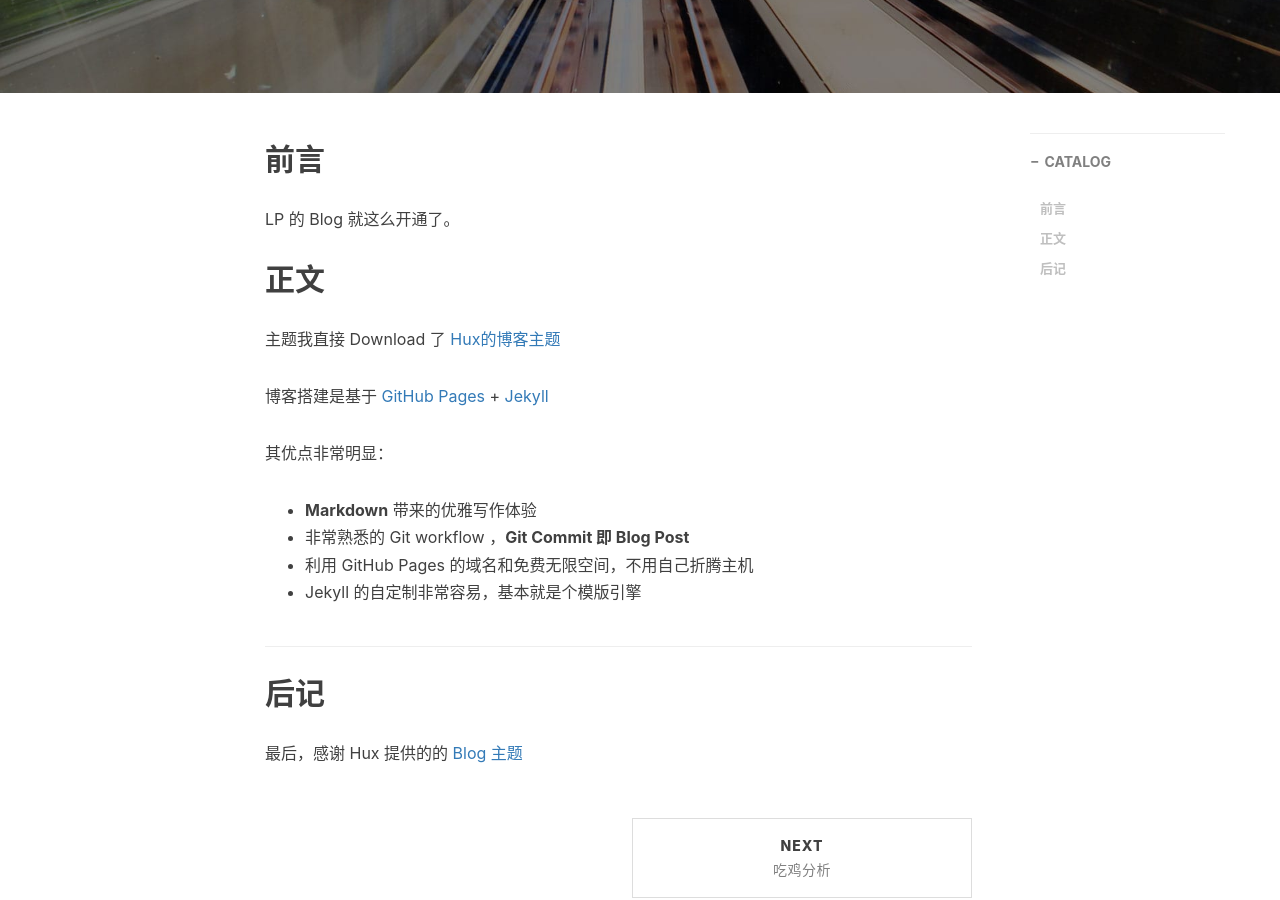
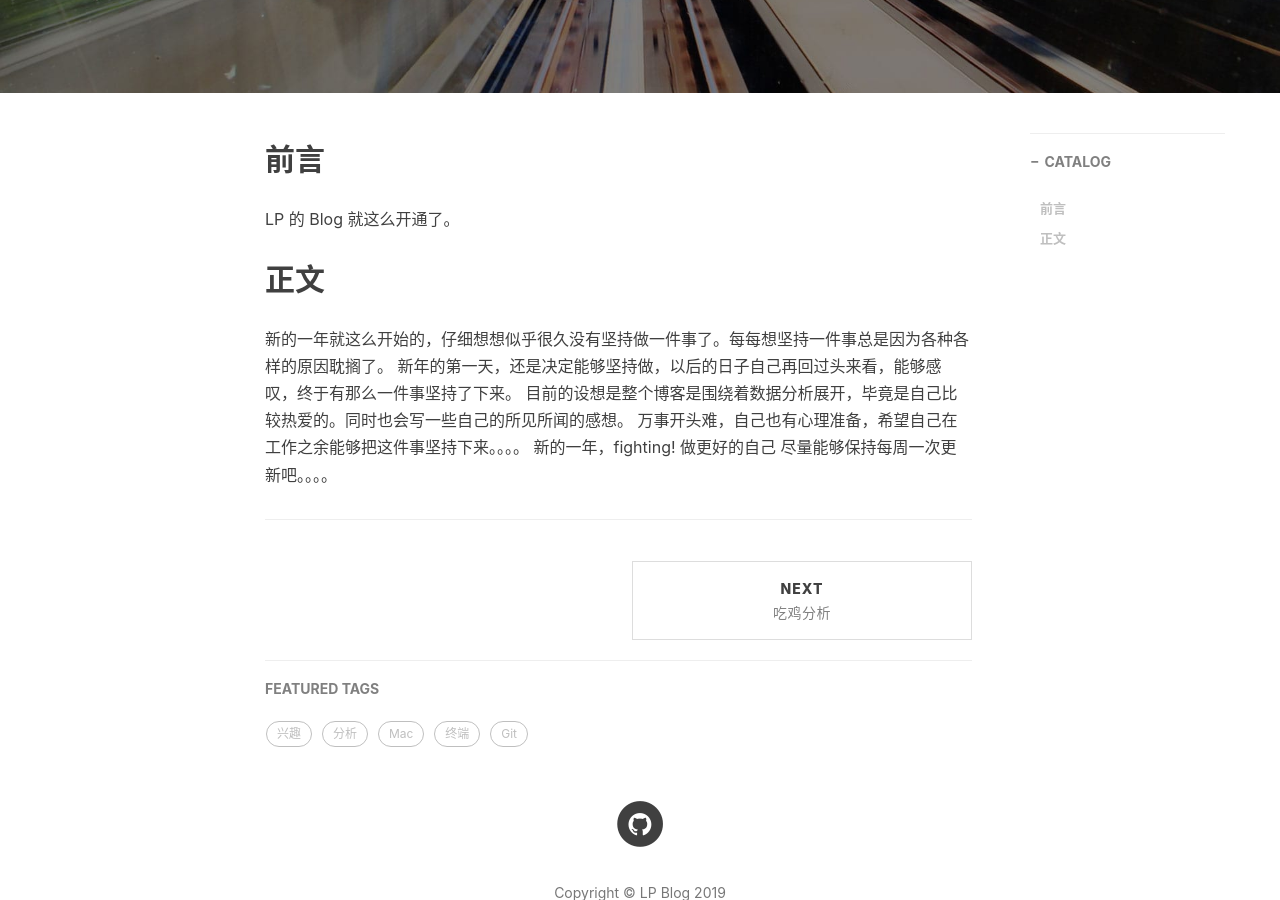
Before and after one commit to liaopengit/liaopengit.github.io, a Jekyll site: the page built from _posts/2019-01-01-Hello-2019.md, in a window 1280 px wide and 900 px high, scrolled down 430 px. Built offline with Jekyll 4.4.1, drawn with Linux system fonts in a browser that asks for light colours; nearby versions of some CDN libraries; library files that are not in the unit come from our copies; comment, search, counter and statistics services are not loaded.

Commit message:
Update 2019-01-01-Hello-2019.md

```diff
--- a/_posts/2019-01-01-Hello-2019.md
+++ b/_posts/2019-01-01-Hello-2019.md
@@ -16,23 +16,11 @@ LP 的 Blog 就这么开通了。
 
 ## 正文
 
-主题我直接 Download 了 [Hux的博客主题](https://huangxuan.me/)
-
-博客搭建是基于 [GitHub Pages](https://pages.github.com/) + [Jekyll](http://jekyllrb.com/)
-
-其优点非常明显：
-
-* **Markdown** 带来的优雅写作体验
-* 非常熟悉的 Git workflow ，**Git Commit 即 Blog Post**
-* 利用 GitHub Pages 的域名和免费无限空间，不用自己折腾主机
-* Jekyll 的自定制非常容易，基本就是个模版引擎
-
+新的一年就这么开始的，仔细想想似乎很久没有坚持做一件事了。每每想坚持一件事总是因为各种各样的原因耽搁了。
+新年的第一天，还是决定能够坚持做，以后的日子自己再回过头来看，能够感叹，终于有那么一件事坚持了下来。
+目前的设想是整个博客是围绕着数据分析展开，毕竟是自己比较热爱的。同时也会写一些自己的所见所闻的感想。
+万事开头难，自己也有心理准备，希望自己在工作之余能够把这件事坚持下来。。。。
+新的一年，fighting! 做更好的自己
+尽量能够保持每周一次更新吧。。。。
 
 ---
-
-
-
-
-## 后记
-
-最后，感谢 Hux 提供的的 [Blog 主题](https://github.com/Huxpro/huxpro.github.io)
```
